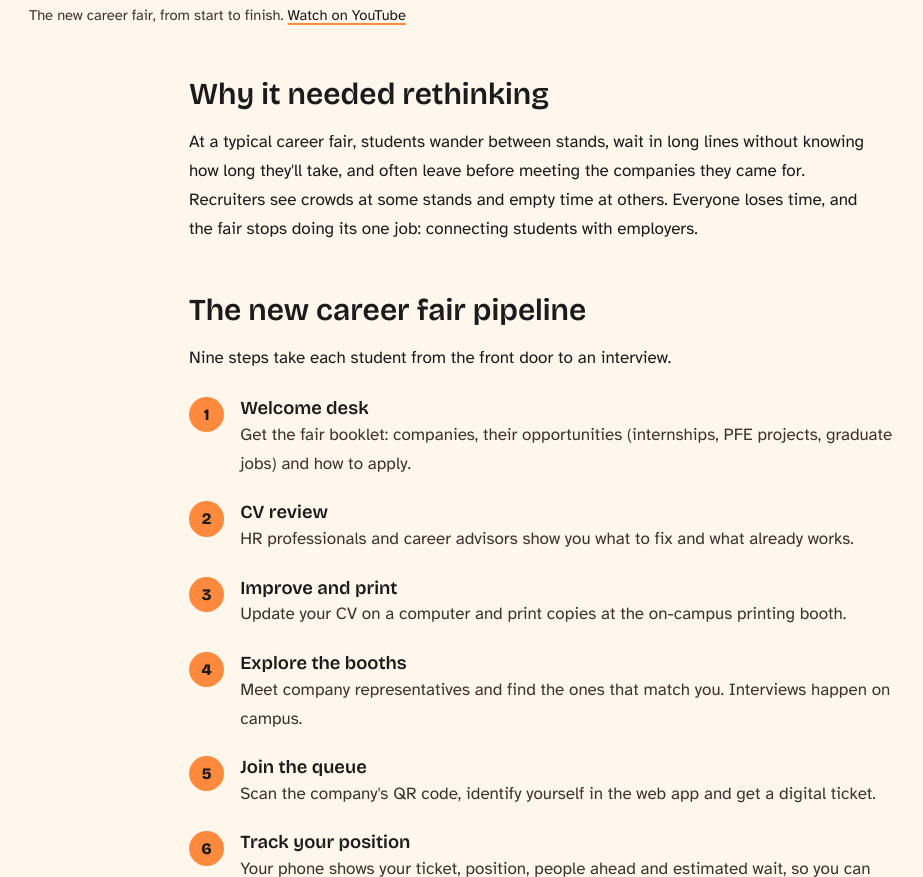
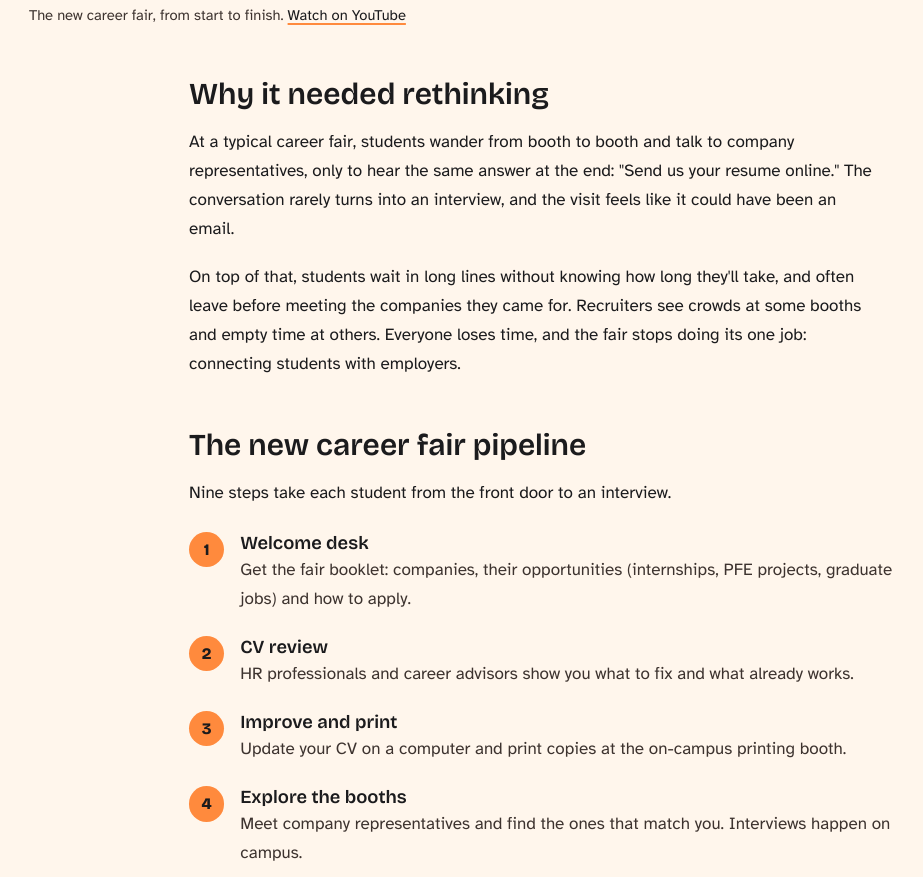
Before and after one commit to Vibing-Melon/Portfolio, a plain HTML site: page career-fair.html in a window 1280 px wide. Shown: the part 1054-1931 px from the top of the page, without its empty margins (91-1014 px from the left). Drawn offline with nearby package versions, Linux system fonts and the light colour scheme.

Commit message:
Add files via upload

```diff
--- a/career-fair.html
+++ b/career-fair.html
@@ -115,7 +115,8 @@ nav .back{color:var(--ink)}
   <main class="wrap">
     <article>
       <h2>Why it needed rethinking</h2>
-      <p>At a typical career fair, students wander between stands, wait in long lines without knowing how long they'll take, and often leave before meeting the companies they came for. Recruiters see crowds at some stands and empty time at others. Everyone loses time, and the fair stops doing its one job: connecting students with employers.</p>
+      <p>At a typical career fair, students wander from booth to booth and talk to company representatives, only to hear the same answer at the end: "Send us your resume online." The conversation rarely turns into an interview, and the visit feels like it could have been an email.</p>
+      <p>On top of that, students wait in long lines without knowing how long they'll take, and often leave before meeting the companies they came for. Recruiters see crowds at some booths and empty time at others. Everyone loses time, and the fair stops doing its one job: connecting students with employers.</p>
 
       <h2>The new career fair pipeline</h2>
       <p>Nine steps take each student from the front door to an interview.</p>
@@ -136,7 +137,7 @@ nav .back{color:var(--ink)}
       <p><a href="smart-queue.html">See how the Smart Queue app works</a></p>
 
       <h2>What changes</h2>
-      <p>Students arrive with a better CV and spend their time talking to recruiters instead of standing in lines. Recruiters get a steady flow of prepared candidates instead of crowds followed by empty stands. And the organisers can see, in real time, where people are waiting and which companies draw the most interest.</p>
+      <p>Students arrive with a better CV and spend their time talking to recruiters instead of standing in lines. Recruiters get a steady flow of prepared candidates instead of crowds followed by empty booths. And the organisers can see, in real time, where people are waiting and which companies draw the most interest.</p>
     </article>
   </main>
 
```
